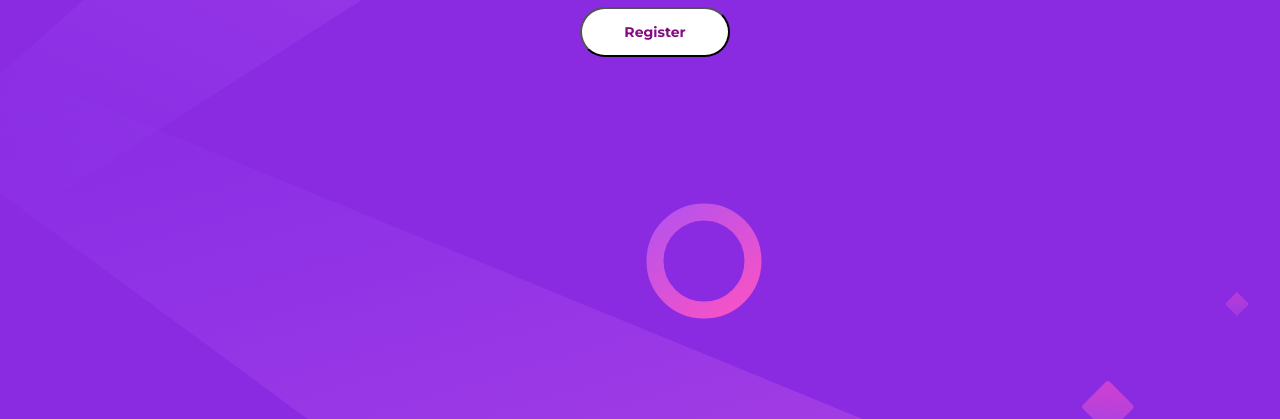
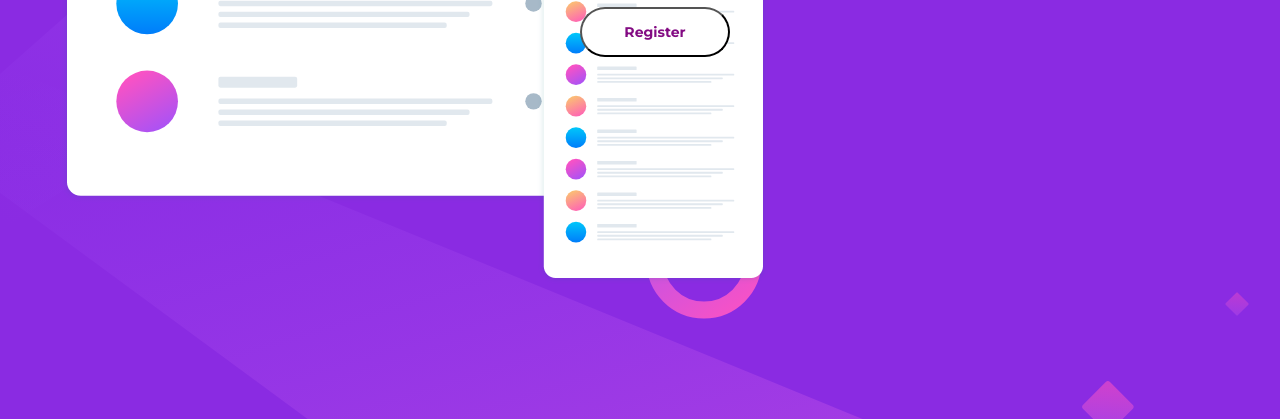
Before and after one commit to Akshitha3498/design1, a plain HTML site: page index.html in a window 1280 px wide. Shown: the part 322-741 px from the top of the page. Drawn offline with nearby package versions, Linux system fonts and the light colour scheme; the site is published under a folder, as on GitHub Pages, so addresses that start at the root find nothing.

Commit message:
edit imagelink

```diff
--- a/index.html
+++ b/index.html
@@ -30,7 +30,7 @@
   <img class="backimg" src="images/bg-desktop.svg" alt="bgimg">
 
   <div class="head"><i class="fa-solid fa-message"></i><h1>Huddle</h1></div>
-  <div class="row"><div class="im "><img src="/images/illustration-mockups.svg" alt=""></div>
+  <div class="row"><div class="im "><img src="images/illustration-mockups.svg" alt=""></div>
   <div class="tex ">
   <h1>Build The Community Your Fans Will Love</h1>
   <p class="ptag">Huddle re-imagines the way we build communities. You have a voice, but so does your audience.
```
